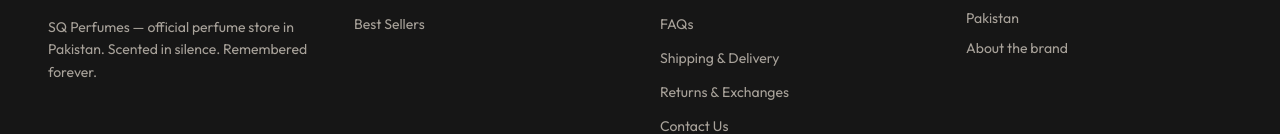
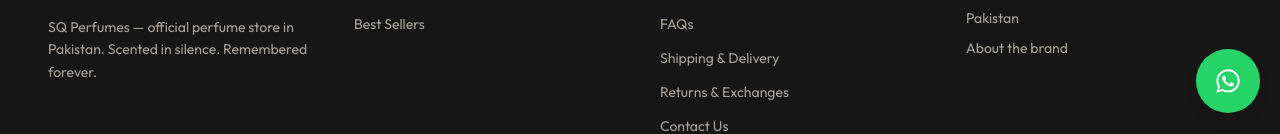
Before and after one commit to sqperfumes2/SQ-PERFUMES-ECOMMERCE, a React (Vite) app in the folder storefront/: page /cart in a window 1280 px wide. Shown: the part 667-801 px from the top of the page. Built offline with nearby package versions, Linux system fonts and the light colour scheme; no server answers.

Commit message:
Show a floating WhatsApp button so customers can place orders by chat.
Co-authored-by: Cursor <cursoragent@cursor.com>

```diff
--- a/storefront/src/components/layout/FloatingWhatsApp.jsx
+++ b/storefront/src/components/layout/FloatingWhatsApp.jsx
@@ -1,3 +1,4 @@
+import { useLocation } from 'react-router-dom'
 import { brand } from '../../lib/brand'
 
 function WhatsAppIcon({ size = 28 }) {
@@ -8,17 +9,25 @@ function WhatsAppIcon({ size = 28 }) {
   )
 }
 
+const ORDER_MESSAGE = 'Assalamualaikum, I would like to place an order from SQ Perfumes.'
+
 export default function FloatingWhatsApp() {
-  const href = brand.contact.whatsappLink || brand.contact.whatsapp
-  if (!href) return null
+  const { pathname } = useLocation()
+  const base = brand.contact.whatsappLink || brand.contact.whatsapp
+  if (!base) return null
+
+  const href = `${base}${base.includes('?') ? '&' : '?'}text=${encodeURIComponent(ORDER_MESSAGE)}`
+  const onCheckout = pathname === '/checkout'
 
   return (
     <a
       href={href}
       target="_blank"
       rel="noopener noreferrer"
-      aria-label="Chat with SQ Perfumes on WhatsApp"
-      className="fixed bottom-6 right-4 z-50 inline-flex h-14 w-14 items-center justify-center rounded-full border border-gold bg-gold text-ink shadow-gold transition hover:bg-gold-bright sm:bottom-5 sm:right-5 sm:h-16 sm:w-16"
+      aria-label="Place an order on WhatsApp"
+      className={`fixed right-4 z-50 inline-flex h-14 w-14 items-center justify-center rounded-full bg-[#25D366] text-white shadow-lg transition hover:bg-[#20bd5a] sm:right-5 sm:h-16 sm:w-16 ${
+        onCheckout ? 'bottom-24 lg:bottom-6' : 'bottom-6 sm:bottom-5'
+      }`}
     >
       <WhatsAppIcon />
     </a>
--- a/storefront/src/lib/brand.js
+++ b/storefront/src/lib/brand.js
@@ -12,8 +12,8 @@ export const brand = {
   contact: {
     email: 'hello@sqperfumes.com',
     phone: '',
-    whatsapp: '',
-    whatsappLink: '',
+    whatsapp: '03032070201',
+    whatsappLink: 'https://wa.me/923032070201',
     address: 'Pakistan',
   },
   socials: {
```
